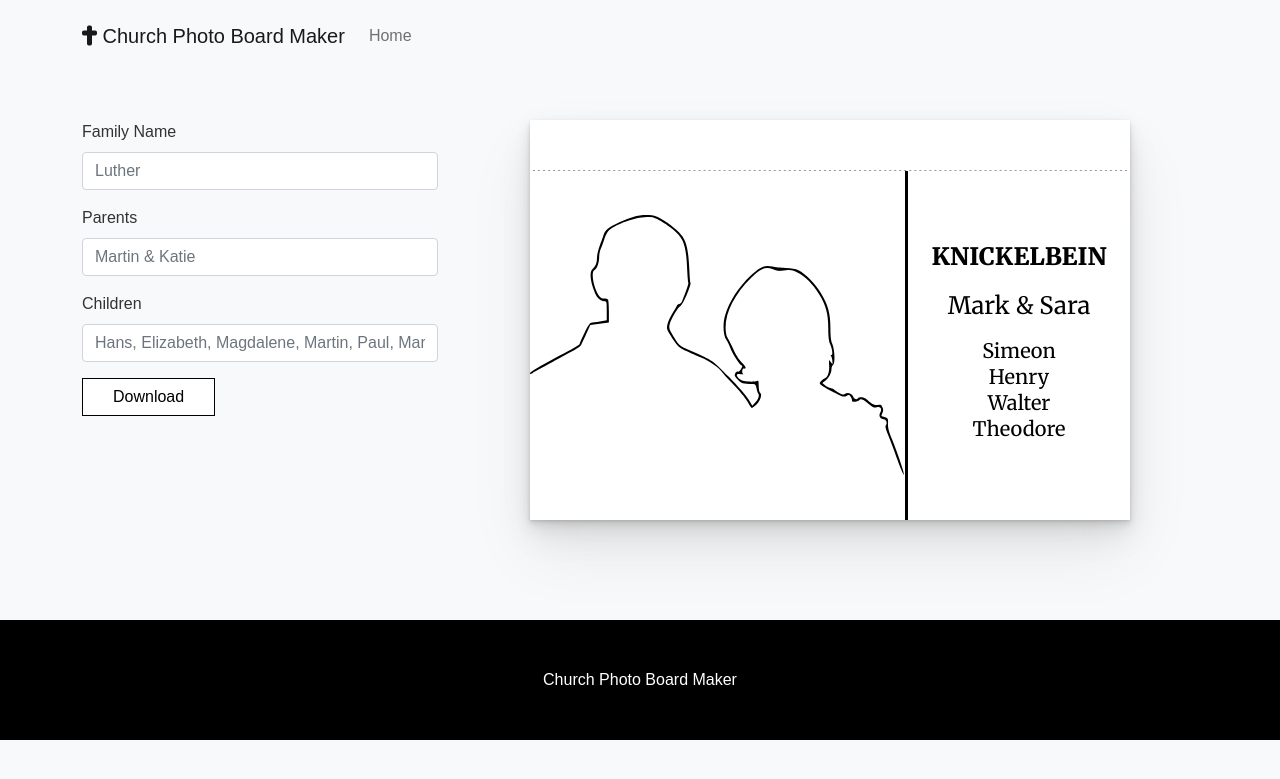
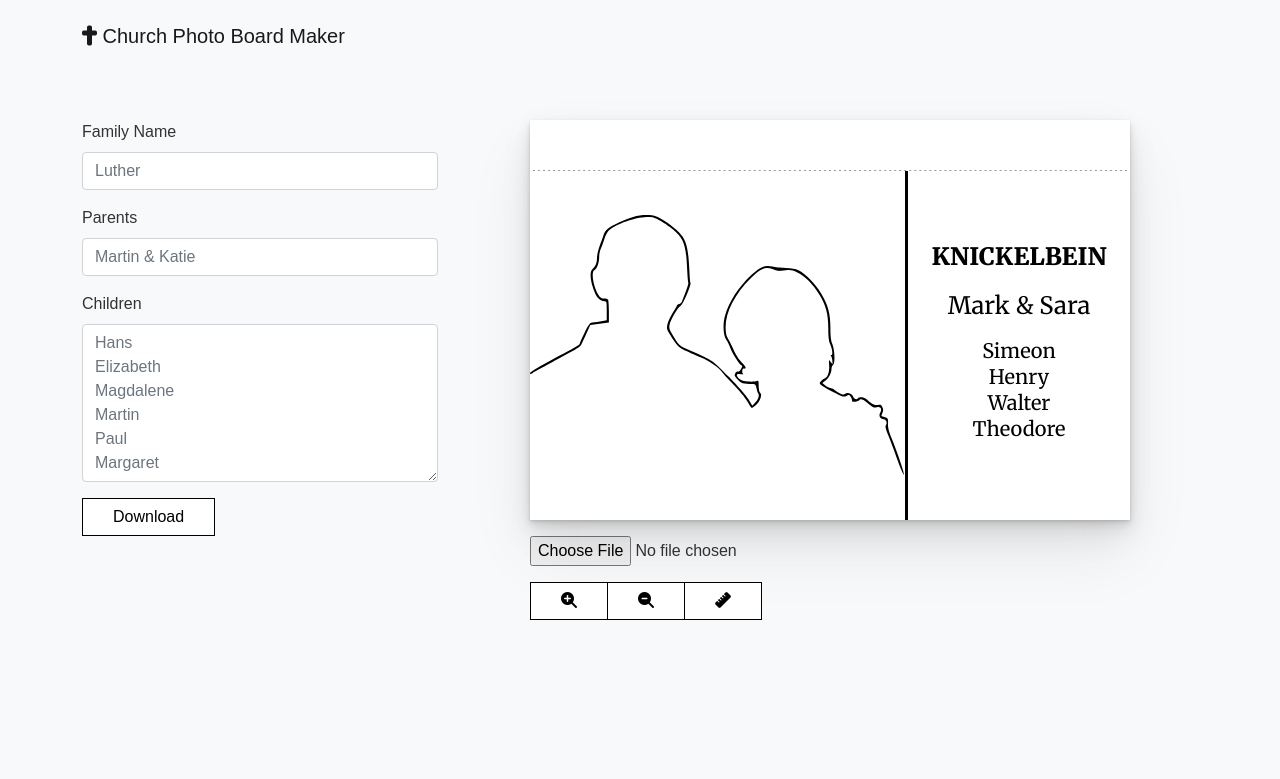
Before and after one commit to cmspencer109/Church-Photo-Board-Maker, a Django app: template photomaker/templates/photomaker/home.html in a window 1280 px wide. Shown: the top 779 px of the page. Run offline with Django 4.2, Linux system fonts and the light colour scheme; the template is opened without the code that fills it: values that come from a table or form of the project are taken from there, others are empty; some libraries are stand-ins or nearby versions.

Commit message:
get image upload working

```diff
--- a/photomaker/forms.py
+++ /dev/null
@@ -1,4 +0,0 @@
-from django import forms
-
-class ImageUploadForm(forms.Form):
-    image_upload = forms.ImageField()
--- a/photomaker/static/photomaker/main.css
+++ b/photomaker/static/photomaker/main.css
@@ -22,7 +22,8 @@ body {
   background-color: #f8f9fa;
 }
 
-.btn {
+.btn,
+.btn:focus {
   color: black;
   background-color: white;
   border-color: black !important;
@@ -33,8 +34,7 @@ body {
   transition: background-color 0.2s;
 }
 .btn:hover,
-.btn:active,
-.btn:focus {
+.btn:active {
   color: white;
   background-color: black !important;
 }
--- a/photomaker/static/photomaker/photo-template.css
+++ b/photomaker/static/photomaker/photo-template.css
@@ -9,34 +9,23 @@
     box-shadow: rgba(0, 0, 0, 0.07) 0px 1px 2px, rgba(0, 0, 0, 0.07) 0px 2px 4px, rgba(0, 0, 0, 0.07) 0px 4px 8px, rgba(0, 0, 0, 0.07) 0px 8px 16px, rgba(0, 0, 0, 0.07) 0px 16px 32px, rgba(0, 0, 0, 0.07) 0px 32px 64px;
 }
 
-#photo-template::before,
-#photo-template::after {
-    content: "";
+#photo-template.guides::before {
+    content: "Align with top of head";
+    font-size: 14px;
+    font-style: italic;
+    color: red;
     position: absolute;
+    top: 0;
     left: 0;
     right: 0;
     height: 0;
-    /* background-color: rgb(66, 100, 210); */
-    opacity: 0.5;
+    height: 25%;
+    padding-top: 13%;
+    padding-left: 3px;
+    border-bottom: 1px solid rgba(255, 0, 0, 0.75);
+    background-color: rgba(255, 255, 255, 0.5);
+    z-index: 1;
 }
-
-/* #photo-template::before {
-    top: 0;
-    height: 25%;
-    border-bottom: 1px solid red;
-} */
-
-/* #photo-template::before {
-    top: 0;
-    height: 18.75%;
-    border-bottom: 1px dashed red;
-}
-
-#photo-template::after {
-    bottom: 0;
-    height: 6.25%;
-    border-top: 1px dashed red;
-} */
 
 #photo-template .safe-area {
     width: 100%;
@@ -87,3 +76,9 @@
     font-size: 10pt;
     line-height: 13pt;
 }
+
+#image {
+    display: block;
+    /* This rule is very important, please don't ignore this */
+    max-width: 100%;
+}
--- a/photomaker/templates/photomaker/base.html
+++ b/photomaker/templates/photomaker/base.html
@@ -29,6 +29,9 @@
     <script src="https://cdnjs.cloudflare.com/ajax/libs/html-to-image/1.11.11/html-to-image.js" integrity="sha512-zPMZ/3MBK+R1rv6KcBFcf7rGwLnKS+xtB2OnWkAxgC6anqxlDhl/wMWtDbiYI4rgi/NrCJdXrmNGB8pIq+slJQ==" crossorigin="anonymous" referrerpolicy="no-referrer"></script>
     <!-- <script src="https://cdnjs.cloudflare.com/ajax/libs/html-to-image/1.11.11/html-to-image.min.js" integrity="sha512-7tWCgq9tTYS/QkGVyKrtLpqAoMV9XIUxoou+sPUypsaZx56cYR/qio84fPK9EvJJtKvJEwt7vkn6je5UVzGevw==" crossorigin="anonymous" referrerpolicy="no-referrer"></script> -->
 
+    <link rel="stylesheet" href="https://unpkg.com/cropperjs/dist/cropper.css">
+    <script src="https://unpkg.com/cropperjs/dist/cropper.js"></script>
+
     <!-- {% if title %}
       <title>Church Photo Board Maker - {{ title }}</title> -->
     <!-- {% else %} -->
@@ -52,7 +55,7 @@
       {% block content %}{% endblock content %}
     </main>
 
-    <div class="p-5 text-center" style="background-color: black; color: white; margin-top: 100px;">Church Photo Board Maker</div>
+    <!-- <div class="p-5 text-center" style="background-color: black; color: white; margin-top: 100px;">Church Photo Board Maker</div> -->
 
     <!-- Bootstrap Bundle with Popper -->
     <script src="https://cdn.jsdelivr.net/npm/bootstrap@5.1.3/dist/js/bootstrap.bundle.min.js" integrity="sha384-ka7Sk0Gln4gmtz2MlQnikT1wXgYsOg+OMhuP+IlRH9sENBO0LRn5q+8nbTov4+1p" crossorigin="anonymous"></script>
--- a/photomaker/templates/photomaker/home.html
+++ b/photomaker/templates/photomaker/home.html
@@ -5,6 +5,15 @@
 <div class="container">
   <div class="row mt-5">
     <div class="col-md-4">
+
+      <!-- <div class="btn-group btn-group-toggle" data-toggle="buttons">
+        <label class="btn btn-secondary active">
+          <input type="radio" name="options" id="option1" autocomplete="off" checked> Member
+        </label>
+        <label class="btn btn-secondary">
+          <input type="radio" name="options" id="option2" autocomplete="off"> Councilman
+        </label>
+      </div> -->
 
       <div class="mb-3">
         <label for="familyNameInput" class="form-label">Family Name</label>
@@ -18,24 +27,22 @@
 
       <div class="mb-3">
         <label for="childrenInput" class="form-label">Children</label>
-        <input type="text" class="form-control" id="childrenInput" placeholder="Hans, Elizabeth, Magdalene, Martin, Paul, Margaret">
+        <textarea class="form-control" id="childrenInput" rows="6" placeholder="Hans&#10;Elizabeth&#10;Magdalene&#10;Martin&#10;Paul&#10;Margaret"></textarea>
       </div>
 
-      <!-- <form action="" method="POST" enctype="multipart/form-data">
-        {% csrf_token %}
-        {{ form.as_p }}
-        <button type="submit" class="btn btn-primary">Upload</button>
-      </form> -->
-
-      <!-- <br> -->
       <button type="submit" class="btn btn-primary" onclick="downloadMemberPhoto()">Download</button>
 
     </div>
     <div class="col-md-8">
+      <div class="d-flex flex-column align-items-center">
 
-      <div id="photo-template" class="mx-auto">
+        <div>
+          <div id="photo-template">
             <div class="safe-area">
               <div class="photo-area">
+
+                <!-- <img id="image" src="/static/photomaker/images/test.jpg"> -->
+                <img id="image" src="">
 
               </div>
               <div class="text-area">
@@ -53,6 +60,22 @@
             </div>
           </div>
 
+          <div class="mt-3">
+            <div class="custom-file">
+              <input type="file" class="custom-file-input" id="imageUpload" accept="image/*">
+              <!-- <label class="custom-file-label btn btn-primary" for="imageUpload">Choose Image</label> -->
+            </div>
+          </div>
+
+          <div class="mt-3 btn-group" role="group">
+            <button id="zoomInBtn" class="btn btn-primary"><i class="fas fa-search-plus"></i></button>
+            <button id="zoomOutBtn" class="btn btn-primary"><i class="fas fa-search-minus"></i></button>
+            <button id="toggleGuides" class="btn btn-primary"><i class="fas fa-ruler"></i></button>
+          </div>
+
+        </div>
+
+      </div>
     </div>
   </div>
 </div>
@@ -73,8 +96,26 @@ $(document).ready(function() {
 
   // Children field live update
   $('#childrenInput').on('input', function() {
-    var children = $(this).val();
-    $('.children').text(children);
+    var children = $(this).val().split('\n').join('<br>');
+    $('.children').html(children);
+  });
+
+  $('.custom-file-input').on('change', function() {
+    var file = this.files[0];
+    var reader = new FileReader();
+
+
+    reader.onload = function(event) {
+      console.log(event.target.result)
+      // $('#image').attr('src', event.target.result);
+      cropper.replace(event.target.result);
+    };
+
+    reader.readAsDataURL(file);
+  });
+
+  $('#toggleGuides').click(function() {
+    $('#photo-template').toggleClass('guides');
   });
 });
 
@@ -87,6 +128,35 @@ function downloadMemberPhoto() {
     link.click();
   });
 }
+
+const image = document.getElementById('image');
+const cropper = new Cropper(image, {
+  viewMode: 3,
+  dragMode: 'move',
+  // aspectRatio: 16 / 9,
+  guide: false,
+  background: false,
+  autoCrop: false,
+  autoCropArea: 1,
+  cropBoxMovable: false,
+  cropBoxResizable: false,
+
+  guides: false,
+  center: false,
+  highlight: false,
+});
+
+const zoomInBtn = document.getElementById('zoomInBtn');
+const zoomOutBtn = document.getElementById('zoomOutBtn');
+
+zoomInBtn.addEventListener('click', function() {
+  cropper.zoom(0.1);
+});
+
+zoomOutBtn.addEventListener('click', function() {
+  cropper.zoom(-0.1);
+});
+
 </script>
 
 {% endblock content %}
--- a/photomaker/templates/photomaker/partials/header.html
+++ b/photomaker/templates/photomaker/partials/header.html
@@ -2,19 +2,6 @@
   <nav class="navbar navbar-expand-md navbar-light bg-blue py-3">
     <div class="container">
       <a class="navbar-brand mr-4 text-green" href="{% url 'home' %}"><i class="fa-solid fa-cross"></i> Church Photo Board Maker</a>
-      <button class="navbar-toggler" type="button" data-toggle="collapse" data-target="#navbarToggle" aria-controls="navbarToggle" aria-expanded="false" aria-label="Toggle navigation">
-      <span class="navbar-toggler-icon"></span>
-      </button>
-      <div class="collapse navbar-collapse justify-content-between" id="navbarToggle">
-        <div class="navbar-nav mr-auto">
-          <a class="nav-item nav-link text-green" href="{% url 'home' %}">Home</a>
-          <!-- <a class="nav-item nav-link" href="">Browse</a> -->
-        </div>
-        <!-- Navbar Right Side -->
-        <div class="navbar-nav d-flex align-items-center">
-          <a class="nav-item nav-link text-green" href="#>test <i class="fas fa-sign-out-alt"></i></a>
-        </div>
-      </div>
     </div>
   </nav>
 </header>
```
Also changed, not shown: README.md (added), photomaker/static/photomaker/images/test.jpg (added), 2 other files. Lines whose indentation alone changed are shown as unchanged.
